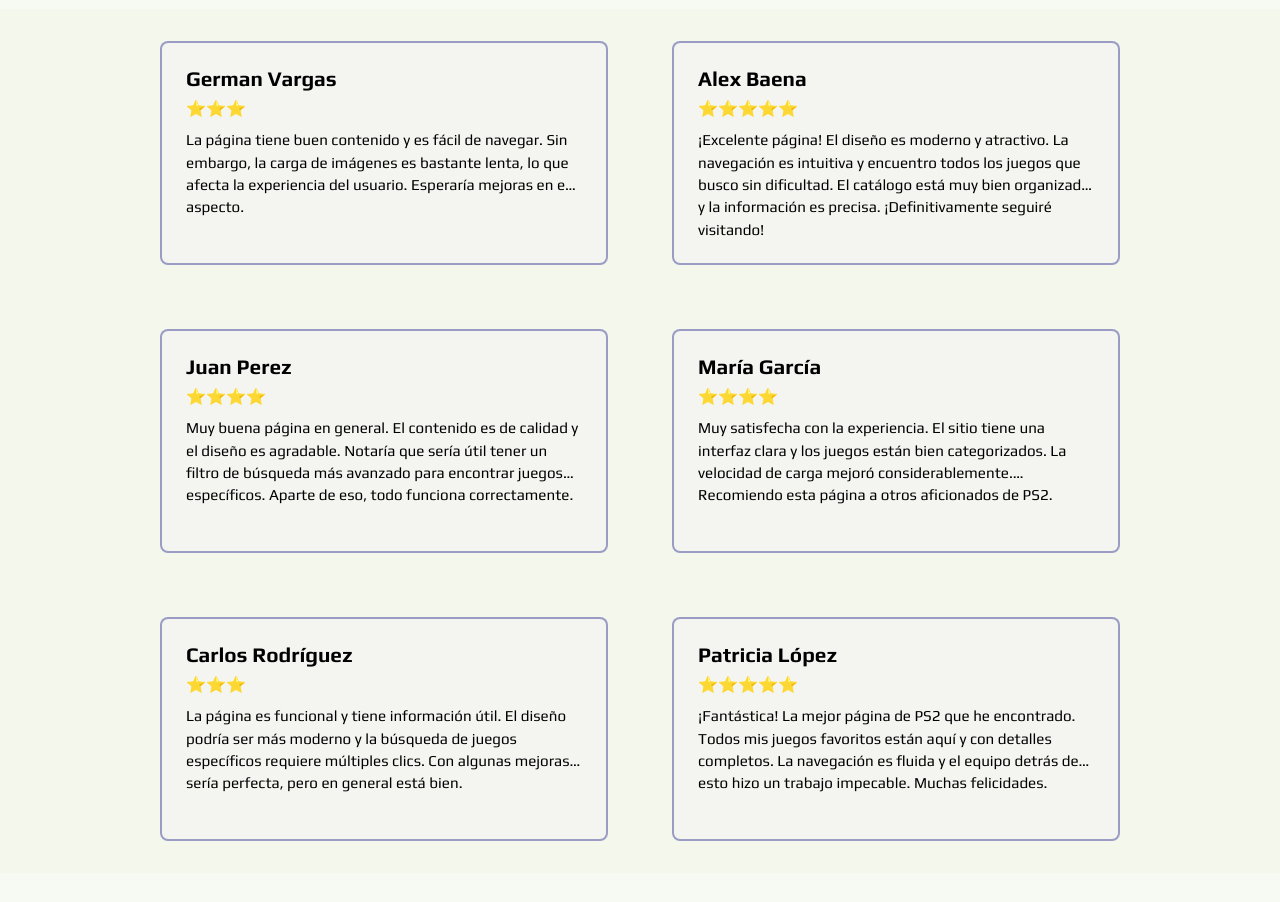
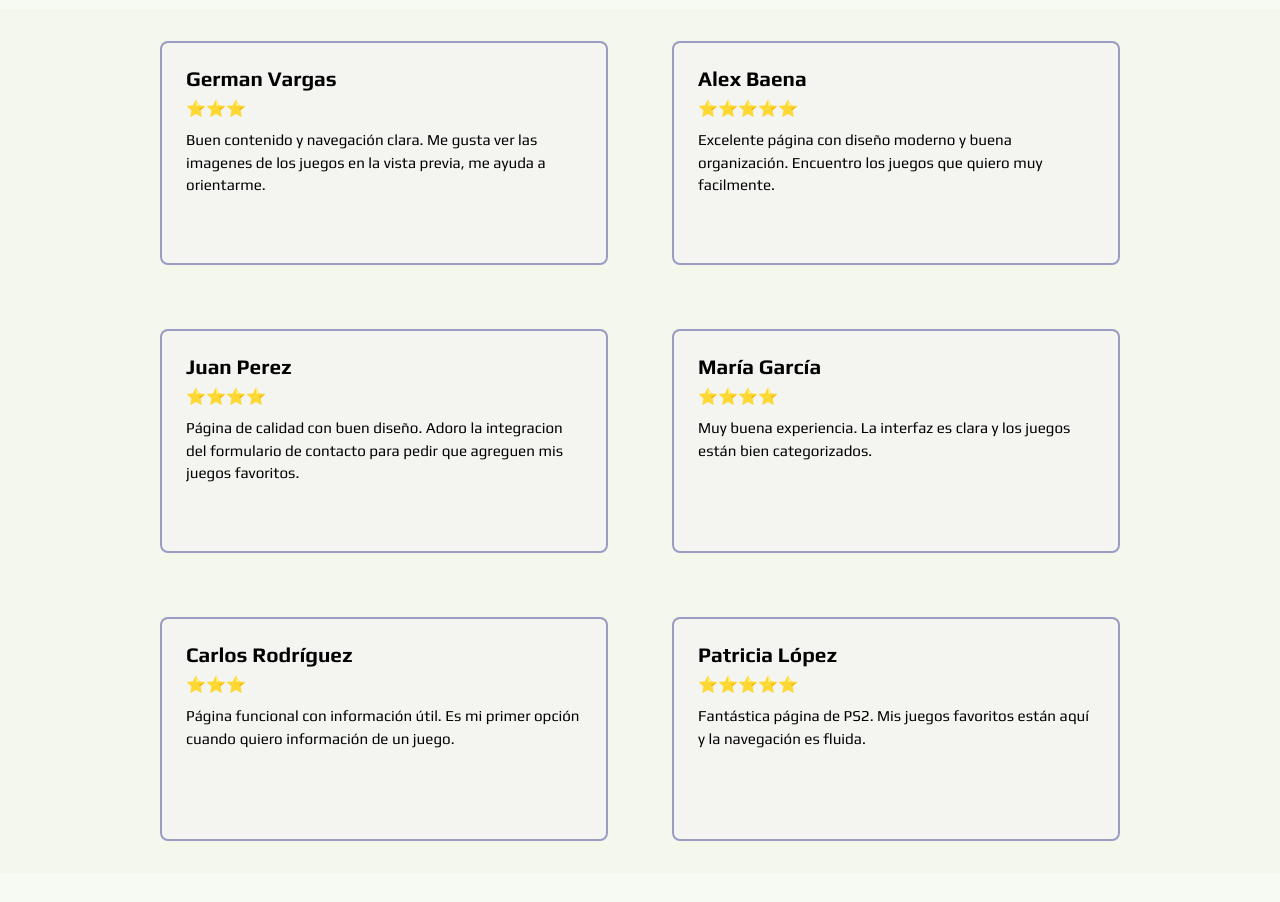
Before and after one commit to leonplatense06/Proyecto-FrontendJS-Talento-Tech, a plain HTML site: page resenas.html in a window 1280 px wide. Shown: the part 200-1102 px from the top of the page. Drawn offline with Linux system fonts and the light colour scheme; no server answers.

Commit message:
modifico las reseñas

```diff
--- a/resenas.html
+++ b/resenas.html
@@ -39,37 +39,37 @@
                 <div class="tarjeta-resena">
                     <h3 class="play-bold">German Vargas</h3>
                     <p class="resena-estrellas">⭐⭐⭐</p>
-                    <p class="resena-texto">La página tiene buen contenido y es fácil de navegar. Sin embargo, la carga de imágenes es bastante lenta, lo que afecta la experiencia del usuario. Esperaría mejoras en ese aspecto.</p>
+                    <p class="resena-texto">Buen contenido y navegación clara. Me gusta ver las imagenes de los juegos en la vista previa, me ayuda a orientarme.</p>
                 </div>
 
                 <div class="tarjeta-resena">
                     <h3 class="play-bold">Alex Baena</h3>
                     <p class="resena-estrellas">⭐⭐⭐⭐⭐</p>
-                    <p class="resena-texto">¡Excelente página! El diseño es moderno y atractivo. La navegación es intuitiva y encuentro todos los juegos que busco sin dificultad. El catálogo está muy bien organizado y la información es precisa. ¡Definitivamente seguiré visitando!</p>
+                    <p class="resena-texto">Excelente página con diseño moderno y buena organización. Encuentro los juegos que quiero muy facilmente.</p>
                 </div>
 
                 <div class="tarjeta-resena">
                     <h3 class="play-bold">Juan Perez</h3>
                     <p class="resena-estrellas">⭐⭐⭐⭐</p>
-                    <p class="resena-texto">Muy buena página en general. El contenido es de calidad y el diseño es agradable. Notaría que sería útil tener un filtro de búsqueda más avanzado para encontrar juegos específicos. Aparte de eso, todo funciona correctamente.</p>
+                    <p class="resena-texto">Página de calidad con buen diseño. Adoro la integracion del formulario de contacto para pedir que agreguen mis juegos favoritos.</p>
                 </div>
 
                 <div class="tarjeta-resena">
                     <h3 class="play-bold">María García</h3>
                     <p class="resena-estrellas">⭐⭐⭐⭐</p>
-                    <p class="resena-texto">Muy satisfecha con la experiencia. El sitio tiene una interfaz clara y los juegos están bien categorizados. La velocidad de carga mejoró considerablemente. Recomiendo esta página a otros aficionados de PS2.</p>
+                    <p class="resena-texto">Muy buena experiencia. La interfaz es clara y los juegos están bien categorizados.</p>
                 </div>
 
                 <div class="tarjeta-resena">
                     <h3 class="play-bold">Carlos Rodríguez</h3>
                     <p class="resena-estrellas">⭐⭐⭐</p>
-                    <p class="resena-texto">La página es funcional y tiene información útil. El diseño podría ser más moderno y la búsqueda de juegos específicos requiere múltiples clics. Con algunas mejoras sería perfecta, pero en general está bien.</p>
+                    <p class="resena-texto">Página funcional con información útil. Es mi primer opción cuando quiero información de un juego.</p>
                 </div>
 
                 <div class="tarjeta-resena">
                     <h3 class="play-bold">Patricia López</h3>
                     <p class="resena-estrellas">⭐⭐⭐⭐⭐</p>
-                    <p class="resena-texto">¡Fantástica! La mejor página de PS2 que he encontrado. Todos mis juegos favoritos están aquí y con detalles completos. La navegación es fluida y el equipo detrás de esto hizo un trabajo impecable. Muchas felicidades.</p>
+                    <p class="resena-texto">Fantástica página de PS2. Mis juegos favoritos están aquí y la navegación es fluida.</p>
                 </div>
 
             </div>
```
